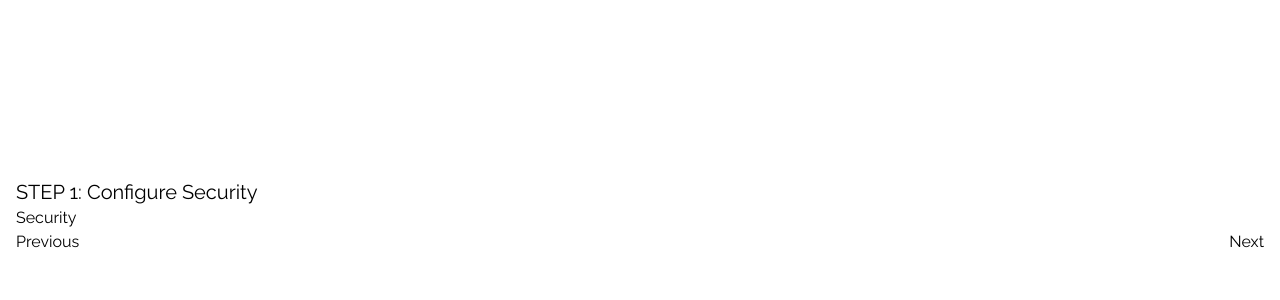
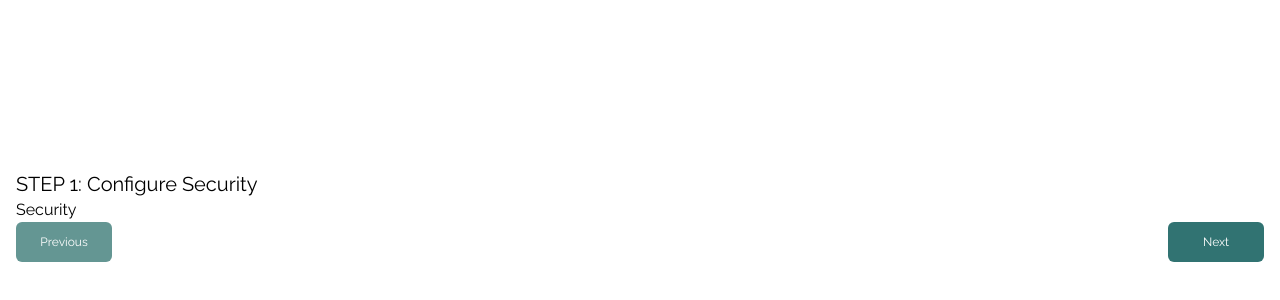
Before and after one commit to FluffyLabs/iamdead.fyi, a React (Create React App) app in the folder frontend/: page /wizzard/security in a window 1280 px wide. Shown: the part 184-484 px from the top of the page. Built offline with nearby package versions, Linux system fonts and the light colour scheme.

Commit message:
improve buttons

```diff
--- a/frontend/src/pages/wizzard/wizzard.tsx
+++ b/frontend/src/pages/wizzard/wizzard.tsx
@@ -26,10 +26,20 @@ export const Wizzard = () => {
       <Outlet />
 
       <div className="flex flex-row justify-between">
-        <button disabled={!stepConfig.previousStep} type="button" onClick={handlePrevious}>
+        <button
+          disabled={!stepConfig.previousStep}
+          type="button"
+          onClick={handlePrevious}
+          className="bg-secondary text-white text-xs px-2 py-3 rounded-md w-24"
+        >
           Previous
         </button>
-        <button disabled={!stepConfig.nextStep} type="button" onClick={handleNext}>
+        <button
+          disabled={!stepConfig.nextStep}
+          type="button"
+          onClick={handleNext}
+          className="bg-primary text-white text-xs px-2 py-3 rounded-md w-24"
+        >
           Next
         </button>
       </div>
--- a/frontend/tailwind.config.js
+++ b/frontend/tailwind.config.js
@@ -4,12 +4,12 @@ module.exports = {
   theme: {
     extend: {
       colors: {
+        primary: '#317372',
+        secondary: '#649693',
+        color0: '#4a8482',
         color1: '#e5eee7',
-        color2: '#317372',
-        color3: '#4a8482',
-        color4: '#649693',
-        color5: '#7ea7a4',
-        color6: '#e5eee7',
+        color2: '#7ea7a4',
+        color3: '#e5eee7',
       },
     },
     fontFamily: {
```
